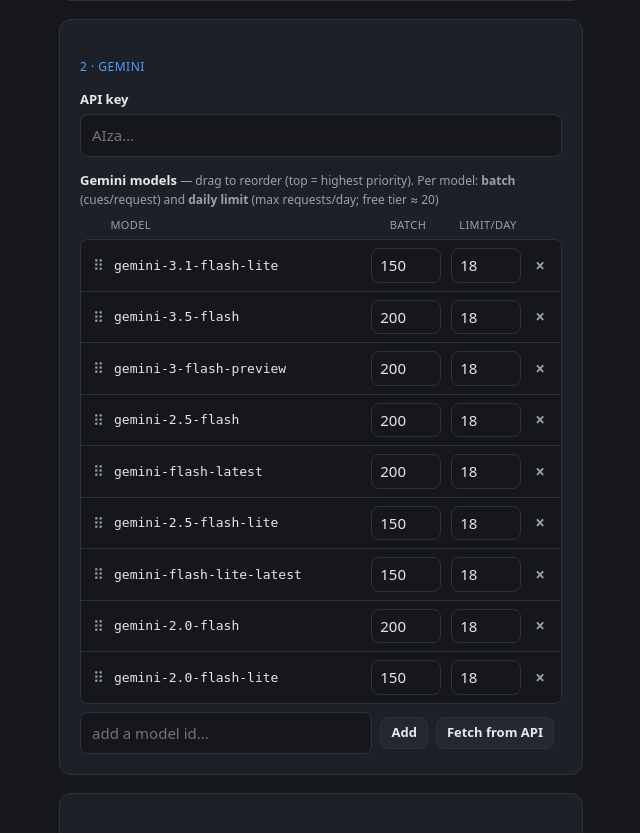
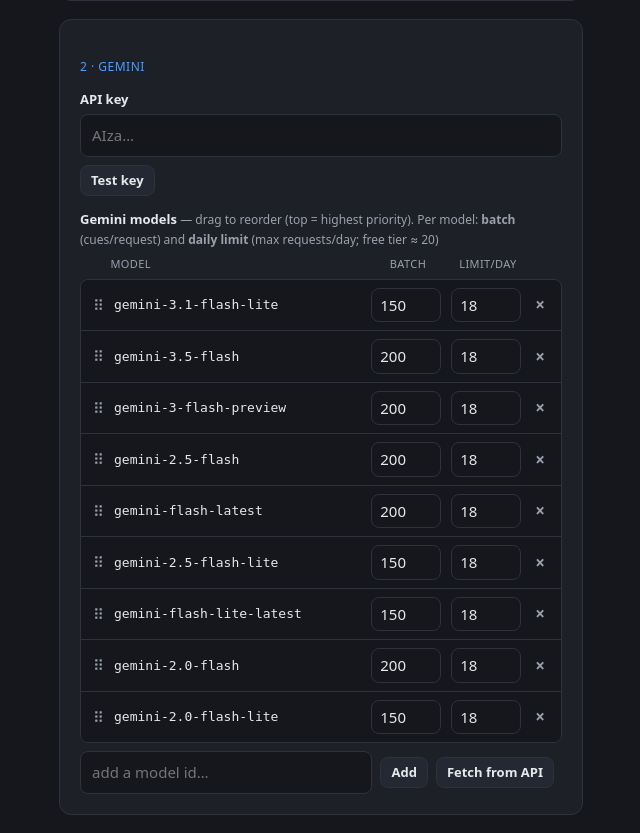
Before and after one commit to trelowney/translaitarr2, a Flask app: page /setup in a window 1280 px wide. Shown: the part 719-1552 px from the top of the page, without its empty margins (319-959 px from the left). Run offline with Flask 3, Linux system fonts and the light colour scheme.

Commit message:
Robustness + UX: reset stuck jobs, log rotation, queue pruning, library filter, Gemini key test
- Worker: stuck 'processing' jobs (killed mid-run) are reset to 'pending' on
  startup; finished jobs pruned to the newest 20; log rotates (2MB x3).
- Library: search box + status filter (client-side).
- Wizard/Settings: 'Test key' button for the Gemini API key (/api/gemini/test).

```diff
--- a/app/main.py
+++ b/app/main.py
@@ -11,6 +11,7 @@ import logging
 import os
 import secrets
 import sys
+from logging.handlers import RotatingFileHandler
 
 from flask import (
     Flask, redirect, render_template, request, session, url_for, jsonify, flash,
@@ -35,7 +36,7 @@ logging.basicConfig(
 log = logging.getLogger("translaitarr2")
 try:
     os.makedirs(cfgmod.CONFIG_DIR, exist_ok=True)
-    fh = logging.FileHandler(cfgmod.LOG_FILE)
+    fh = RotatingFileHandler(cfgmod.LOG_FILE, maxBytes=2_000_000, backupCount=3)
     fh.setFormatter(logging.Formatter("%(asctime)s %(levelname)-8s %(message)s", "%Y-%m-%d %H:%M:%S"))
     log.addHandler(fh)
 except OSError as e:  # config volume not writable yet — stdout still works
@@ -64,7 +65,7 @@ ASSET_VER = secrets.token_hex(4)
 
 PUBLIC_ENDPOINTS = {"health", "static", "login", "setup", "setup_submit"}
 # JS helper endpoints the setup wizard needs before a config/auth exists.
-WIZARD_API = {"arr_test", "gemini_models"}
+WIZARD_API = {"arr_test", "gemini_models", "gemini_test"}
 
 
 @app.before_request
@@ -209,6 +210,19 @@ def gemini_models():
 @app.route("/api/arr/rootfolders", methods=["POST"], endpoint="arr_rootfolders")
 def arr_rootfolders():
     return jsonify({"folders": arr.all_root_folders(cfgmod.load_config())})
+
+
+@app.route("/api/gemini/test", methods=["POST"], endpoint="gemini_test")
+def gemini_test():
+    data = request.get_json(silent=True) or request.form
+    key = (data.get("api_key") or "").strip() or cfgmod.load_config()["gemini"].get("api_key", "")
+    if not key:
+        return jsonify({"ok": False, "message": "Enter a Gemini API key first."})
+    try:
+        models = translator.list_available_models(key)
+        return jsonify({"ok": True, "message": f"Connected — {len(models)} models available"})
+    except Exception as e:  # noqa: BLE001
+        return jsonify({"ok": False, "message": str(e)})
 
 
 _STATUS_CHIP = {"pending": "amber", "processing": "blue", "done": "green",
@@ -435,6 +449,7 @@ if __name__ == "__main__":
     log.info("translAItarr2 starting on port %s", port)
     log.info("=" * 56)
     db.init_db()
+    db.reset_stuck_jobs()
     worker.start()
     version.start()
     try:
--- a/app/static/js/config.js
+++ b/app/static/js/config.js
@@ -147,6 +147,26 @@
   detect();
 })();
 
+// ── Gemini key test ──────────────────────────────────────────────────────────
+(function () {
+  const btn = document.getElementById("gemini-test-btn");
+  if (!btn) return;
+  const msg = document.getElementById("gemini-test-msg");
+  btn.addEventListener("click", async () => {
+    const keyEl = document.querySelector("[name=gemini_api_key]");
+    msg.textContent = "Testing…"; msg.style.color = "";
+    try {
+      const r = await fetch("/api/gemini/test", {
+        method: "POST", headers: { "Content-Type": "application/json" },
+        body: JSON.stringify({ api_key: keyEl ? keyEl.value : "" }),
+      });
+      const d = await r.json();
+      msg.textContent = (d.ok ? "✓ " : "✗ ") + d.message;
+      msg.style.color = d.ok ? "var(--green)" : "var(--red)";
+    } catch (e) { msg.textContent = "✗ " + e; msg.style.color = "var(--red)"; }
+  });
+})();
+
 // ── Auto-save ────────────────────────────────────────────────────────────────
 (function () {
   const form = document.querySelector("form[data-autosave]");
--- a/app/templates/settings.html
+++ b/app/templates/settings.html
@@ -25,6 +25,7 @@
     <h2>Gemini</h2>
     <label>API key <span class="hint">(leave blank to keep current)</span></label>
     <input type="password" name="gemini_api_key" placeholder="{{ '••••••••' if cfg.gemini.api_key else '' }}">
+    <div class="toolbar" style="margin:8px 0"><button type="button" class="small" id="gemini-test-btn">Test key</button><span id="gemini-test-msg" class="hint"></span></div>
     {% include "partials/_models.html" %}
   </div>
 
--- a/app/templates/wizard.html
+++ b/app/templates/wizard.html
@@ -31,6 +31,7 @@
       <div class="step-title">2 · Gemini</div>
       <label>API key</label>
       <input type="password" name="gemini_api_key" placeholder="AIza…">
+      <div class="toolbar" style="margin:8px 0"><button type="button" class="small" id="gemini-test-btn">Test key</button><span id="gemini-test-msg" class="hint"></span></div>
       {% include "partials/_models.html" %}
     </div>
 
--- a/app/worker.py
+++ b/app/worker.py
@@ -94,6 +94,7 @@ def _loop():
             log.error("Job %s FAILED: %s", job_id, e)
             db.set_status(job_id, "error", error=str(e))
 
+        db.prune_jobs(20)
         time.sleep(3)
 
 
```
Also changed, not shown: app/db.py (+24 -0 lines), app/templates/library.html (+27 -1 lines).
